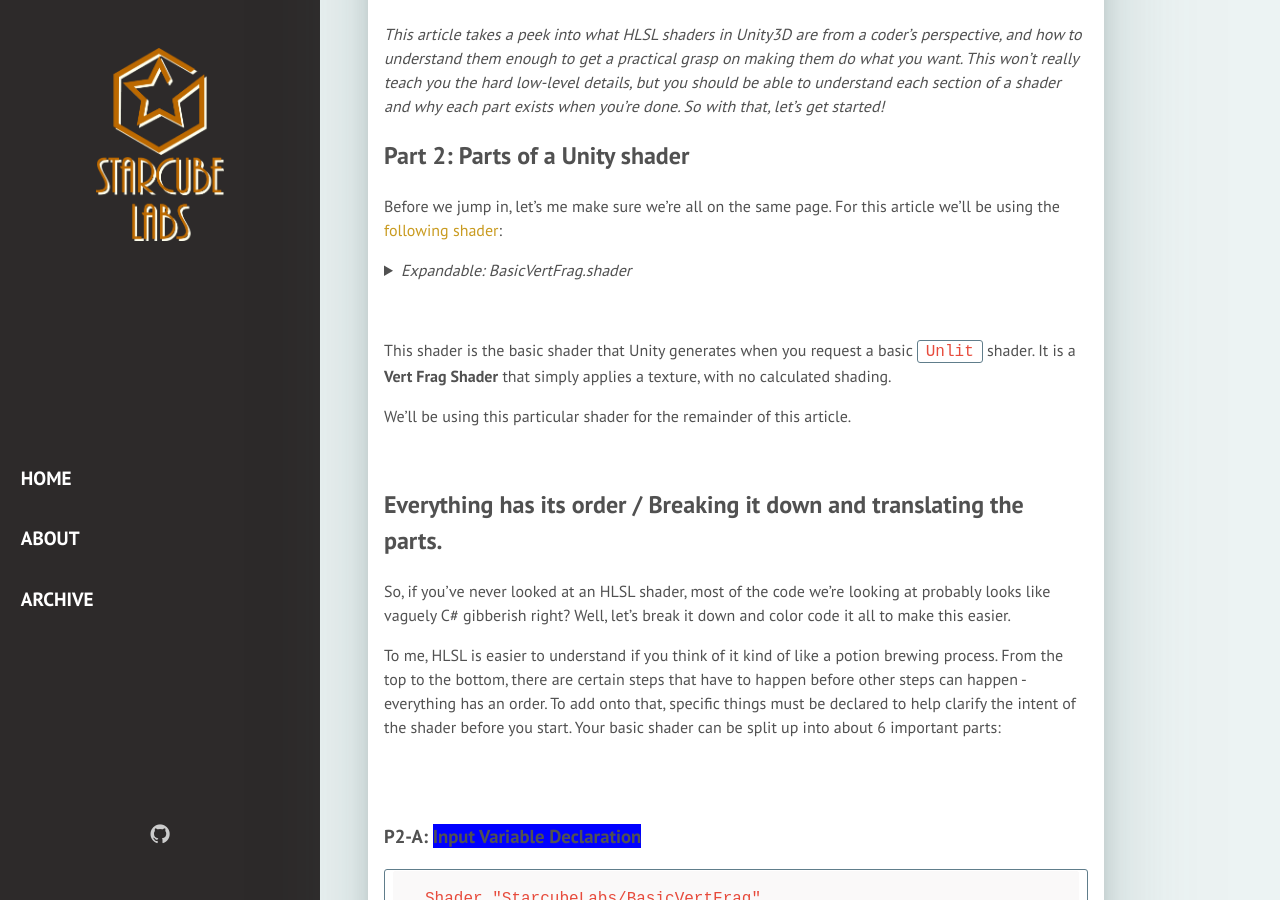
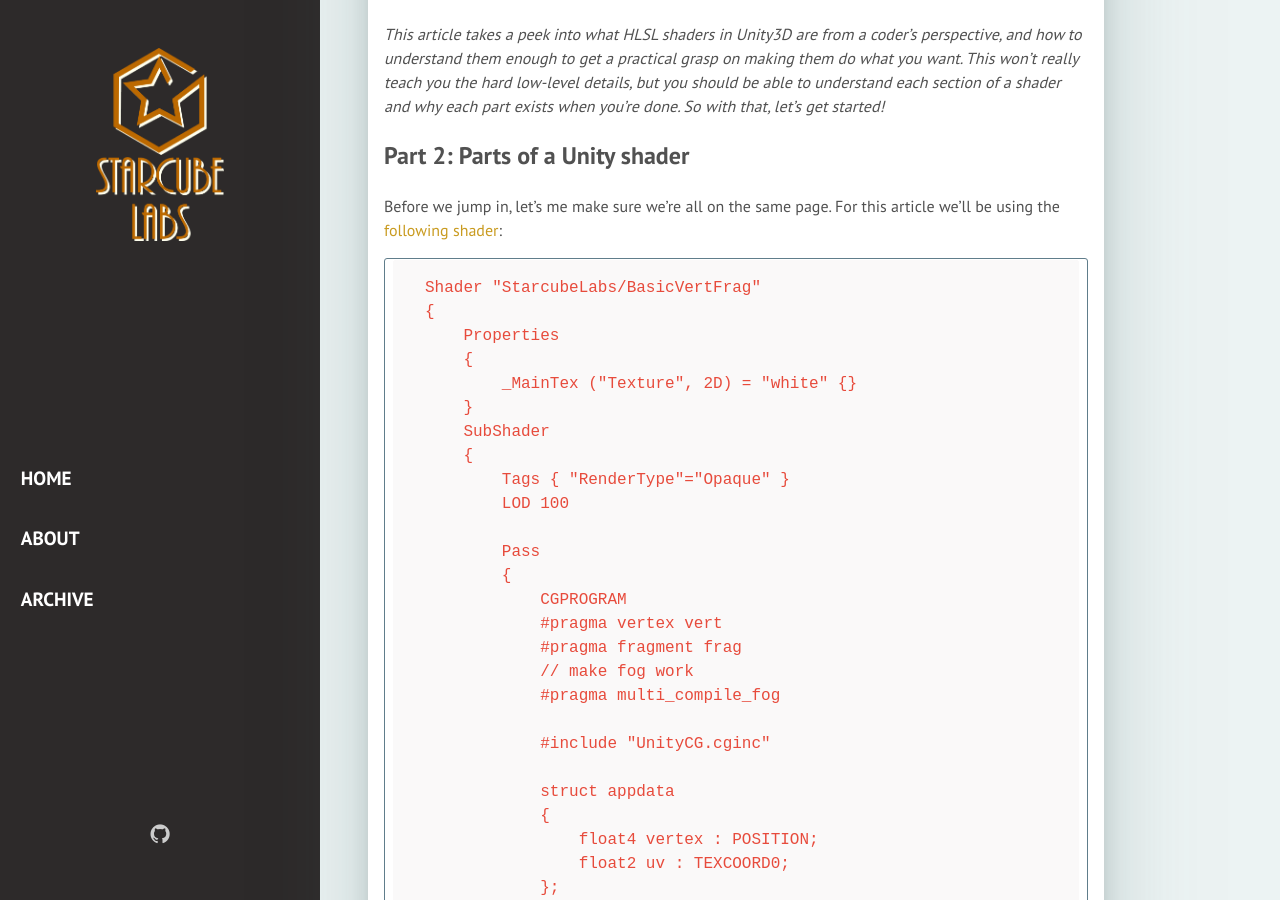
Before and after one commit to StarcubeLabs/StarcubeLabs.github.io, a Jekyll site: the page built from _posts/2022-05-14-unity-shader-beginners-pt2.markdown, in a window 1280 px wide and 900 px high, scrolled down 663 px. Built offline with Jekyll 4.4.1, drawn with Linux system fonts in a browser that asks for light colours; some web fonts are replaced.

Commit message:
Removed collapsible section.

```diff
--- a/_posts/2022-05-14-unity-shader-beginners-pt2.markdown
+++ b/_posts/2022-05-14-unity-shader-beginners-pt2.markdown
@@ -16,10 +16,6 @@ tags: [Unity, Breakdown, Shaders]
 ## Part 2: Parts of a Unity shader
 
 Before we jump in, let's me make sure we're all on the same page. For this article we'll be using the [following shader](https://github.com/StarcubeLabs/StarcubeLabs.github.io/blob/30d964ba4078f34797c627230a81648608898b28/assets/examplecode/BasicVertFrag.shader):
-
-<details>
-<summary><i>Expandable: BasicVertFrag.shader</i></summary>
-
 
 
     Shader "StarcubeLabs/BasicVertFrag"
@@ -81,9 +77,6 @@ Before we jump in, let's me make sure we're all on the same page. For this artic
         }
     }
 
-
-
-</details>
 
 <br>
 
```
